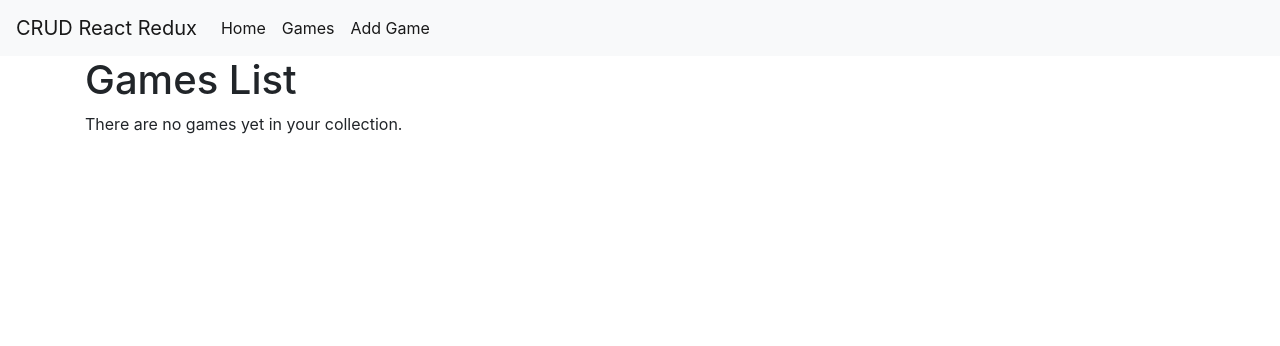
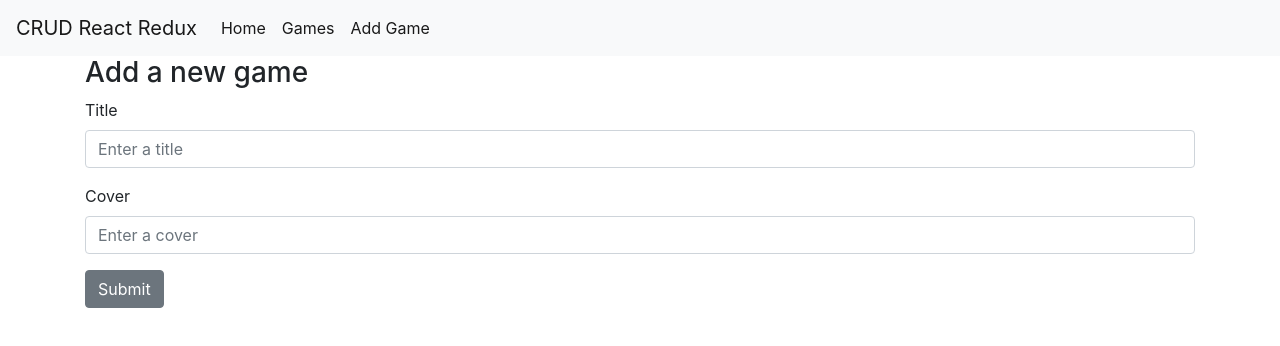
Before and after one commit to louisdalligos/crud-react-redux, a React (Create React App) app: page /games/new in a window 1280 px wide. Shown: the top 346 px of the page. Built offline with nearby package versions, Linux system fonts and the light colour scheme; no server answers.

Commit message:
Add our game form

```diff
--- a/src/App.js
+++ b/src/App.js
@@ -1,15 +1,15 @@
 import React, { Component } from 'react';
 import { NavLink, Route } from 'react-router-dom';
-import GamesPage from './GamesPage';
 import {
     Collapse,
     Navbar,
     NavbarToggler,
     NavbarBrand,
     Nav,
-    NavItem,
-    Button
+    NavItem
 } from 'reactstrap';
+import GamesPage from './GamesPage';
+import GameForm from './GameForm';
 
 class App extends Component {
     constructor(props) {
@@ -47,7 +47,8 @@ class App extends Component {
                     </Collapse>
                 </Navbar>
 
-                <Route path="/games" component={GamesPage} />
+                <Route exact path="/games" component={GamesPage} />
+                <Route path="/games/new" component={GameForm} />
             </div>
         );
     }
--- /dev/null
+++ b/src/GameForm.js
@@ -0,0 +1,53 @@
+import React from 'react';
+import { Button, Form, FormGroup, Label, Input } from 'reactstrap';
+
+class GameForm extends React.Component {
+
+    state = {
+        title: '',
+        cover: ''
+    }
+
+    handleOnChange = (e) => {
+        this.setState({ [e.target.name]: e.target.value });
+    }
+
+    render() {
+        return (
+            <div className="container">
+                <h3>Add a new game</h3>
+
+                <Form>
+                    <FormGroup>
+                        <Label for="title">Title</Label>
+                        <Input
+                            type="text"
+                            name="title"
+                            value={this.state.title}
+                            onChange={this.handleOnChange}
+                            placeholder="Enter a title"
+                        />
+                    </FormGroup>
+
+                    <FormGroup>
+                        <Label for="cover">Cover</Label>
+                        <Input type="text"
+                               name="cover"
+                               value={this.state.cover}
+                               onChange={this.handleOnChange}
+                               placeholder="Enter a cover"
+                        />
+                    </FormGroup>
+
+                    <FormGroup>
+                        {this.state.cover !== '' && <img src={this.state.cover} alt="cover" />}
+                    </FormGroup>
+
+                    <Button>Submit</Button>
+                </Form>
+            </div>
+        );
+    }
+}
+
+export default GameForm;
--- a/src/GamesPage.js
+++ b/src/GamesPage.js
@@ -3,7 +3,6 @@ import GamesList from './GamesList';
 import { connect } from 'react-redux';
 import PropTypes from 'prop-types';
 import { fetchGames } from './actions';
-import { Container } from 'reactstrap';
 
 class GamesPage extends React.Component {
 
@@ -14,7 +13,7 @@ class GamesPage extends React.Component {
     render() {
         return (
             <div className="container">
-                <h1>Games List</h1>
+                <h3>Games List</h3>
 
                 <GamesList games={this.props.games} />
             </div>
```
